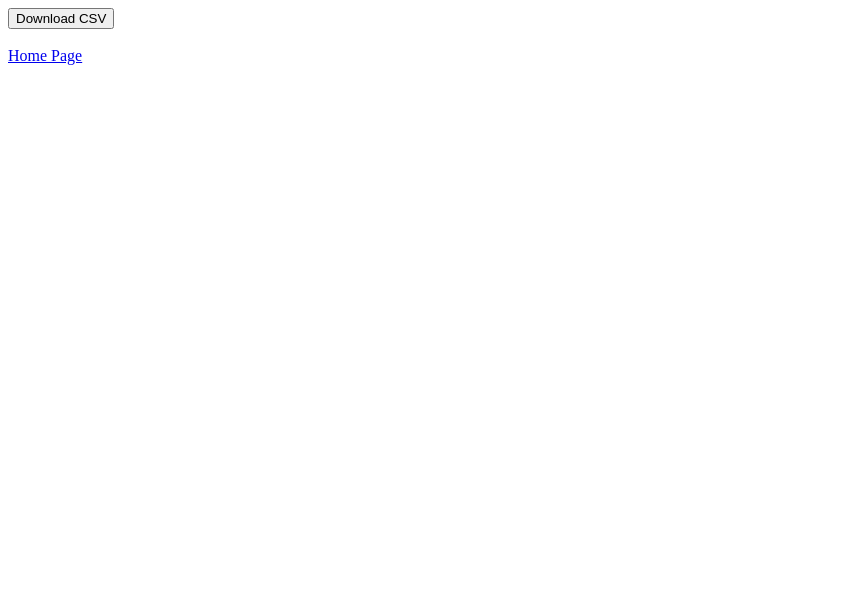
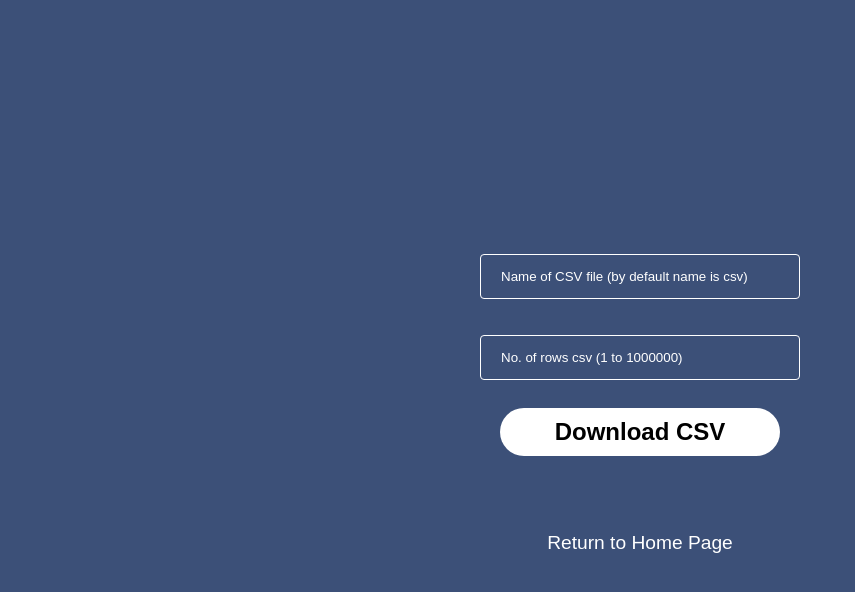
Before and after one commit to Sajeelzafar/Creating-Rectangles, a plain HTML site: page jsontocsv.html in a window 1280 px wide. Shown: the whole page, without its empty margins (0-855 px from the left). Drawn offline with Linux system fonts and the light colour scheme.

Commit message:
Add styling to project

```diff
--- a/index.css
+++ b/index.css
@@ -0,0 +1,75 @@
+* {
+    margin: 0;
+    padding: 0;
+    box-sizing: border-box;
+    font-family: Poppins, sans-serif;
+}
+
+.mainJSON, .mainfile {
+    width: 100%;
+    background: #3c5078;
+    display: flex;
+    flex-direction: column;
+    gap: 20px;
+    align-items: center;
+    justify-content: center;
+}
+
+.mainJSON {
+    height: 100vh;
+}
+
+#downloadButton, #uploadButton {
+    padding: 10px 55px;
+    background: white;
+    border: 0;
+    outline: none;
+    cursor: pointer;
+    font-size: 24px;
+    font-weight: 600;
+    border-radius: 31px;
+}
+
+#downloadButton:hover, #uploadButton:hover {
+    color: #3c5078;
+}
+
+.linkhome {
+    text-decoration: none;
+    color: white;
+    font-size: larger;
+}
+
+.linkhome:hover {
+    font-weight: bolder;
+}
+
+#quantity, #nameCSV, #uploadedFile {
+    width: 20rem;
+    background-color: #3c5078;;
+    color: white;
+    padding: 14px 20px;
+    margin: 8px 0;
+    border: 1px solid white;
+    border-radius: 4px;
+    cursor: pointer;
+}
+
+#quantity::placeholder, #nameCSV::placeholder {
+    color: white;
+}
+input::file-selector-button {
+    font-weight: bold;
+    color: dodgerblue;
+    padding: 0.5em;
+    border: thin solid grey;
+    border-radius: 3px;
+}
+
+.timeExecution {
+    color: black;
+    font-size: larger;
+    padding: 1%;
+    width: 100%;
+    text-align: center;
+}
--- a/jsontocsv.html
+++ b/jsontocsv.html
@@ -4,14 +4,17 @@
     <meta charset="UTF-8">
     <meta http-equiv="X-UA-Compatible" content="IE=edge">
     <meta name="viewport" content="width=device-width, initial-scale=1.0">
-    <link rel="shortcut icon" href="#">
+    <link rel="stylesheet" href="index.css">
     <title>Creating SCV file from JSON</title>
 </head>
 <body>
-    <button type="button" id="downloadButton">Download CSV</button>
-    <br> <br>
-    <a type="button" href="./index.html">Home Page</a>
-
+    <div class="mainJSON">
+        <input type="text" id="nameCSV" placeholder="Name of CSV file (by default name is csv)">
+        <input type="number" id="quantity" min="1" max="1000000" placeholder="No. of rows csv (1 to 1000000)">
+        <button type="button" id="downloadButton">Download CSV</button>
+        <br> <br>
+        <a type="button" class="linkhome" href="./index.html">Return to Home Page</a>
+    </div>
 
     <script src="https://cdn.jsdelivr.net/npm/json2csv"></script>
     <script src="./jsontocsv.js"></script>
--- a/jsontocsv.js
+++ b/jsontocsv.js
@@ -1,16 +1,8 @@
+const quantity = document.getElementById("quantity");
+const nameCSV = document.getElementById("nameCSV");
+
 let obj = [];
-for(let i=0; i < 1000000; i+=1){
-    let x1 = Math.floor(Math.random()*1000);
-    let x2 = Math.floor(Math.random()*1000);
-    let y1 = Math.floor(Math.random()*1000);
-    let y2 = Math.floor(Math.random()*1000);
-    obj.push({
-        x1,
-        x2,
-        y1,
-        y2,
-    });
-}
+
 const downloadButton = document.getElementById("downloadButton");
 
 function downloadCSV(filename, csvData){
@@ -23,5 +15,23 @@ function downloadCSV(filename, csvData){
 }
 
 downloadButton.addEventListener("click", () => {
-    downloadCSV("rectangular-coords-for-practice.csv", json2csv.parse(obj));
+    for(let i=0; i < parseInt(quantity.value); i+=1){
+        let x1 = Math.floor(Math.random()*1000);
+        let x2 = Math.floor(Math.random()*1000);
+        let y1 = Math.floor(Math.random()*1000);
+        let y2 = Math.floor(Math.random()*1000);
+        obj.push({
+            x1,
+            x2,
+            y1,
+            y2,
+        });
+    }
+    if(parseInt(quantity.value) > 0 && parseInt(quantity.value)<1000000){
+        downloadCSV(`${nameCSV.value}.csv`, json2csv.parse(obj));
+    }
+    else{
+        alert("Please select the value in given range");
+    }
+
 })
```
Also changed, not shown: index.html (+8 -14 lines), index.js (+11 -1 lines), Million_Rectangles_Snap.JPG (added).
